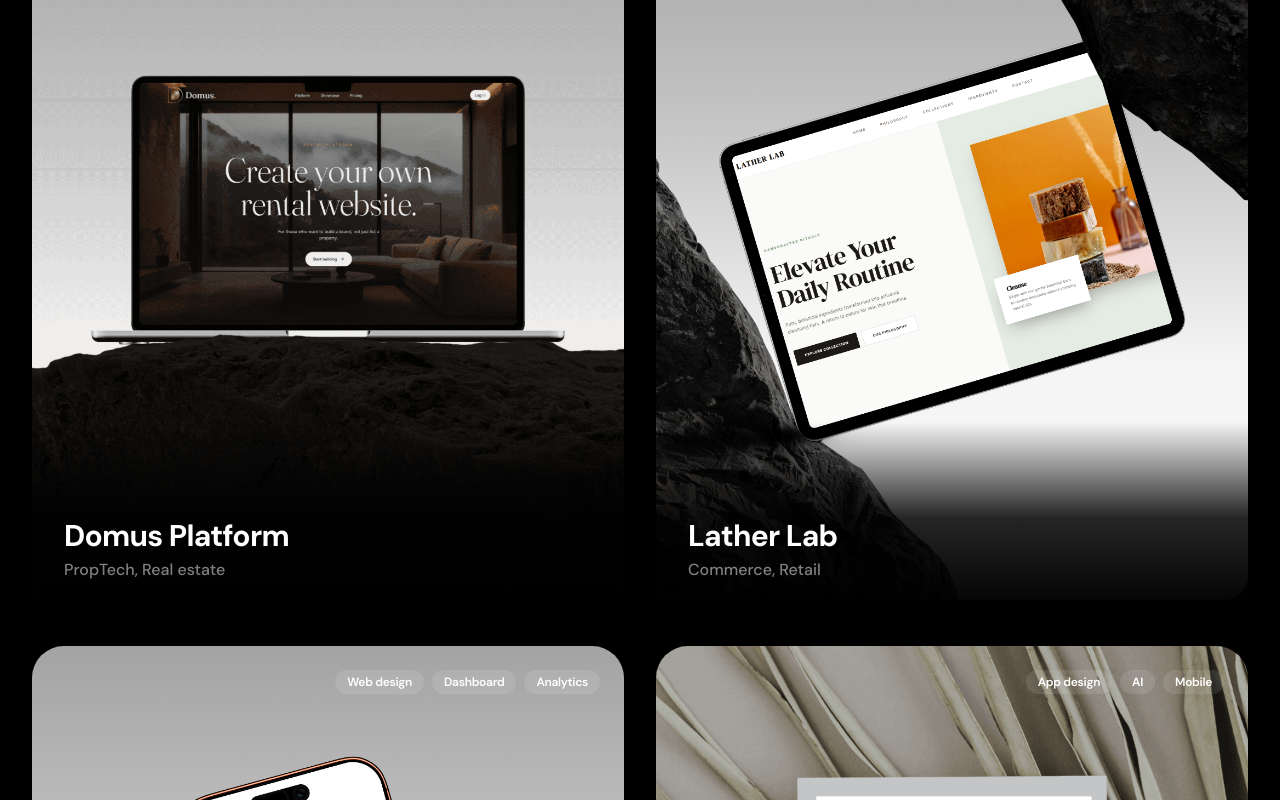
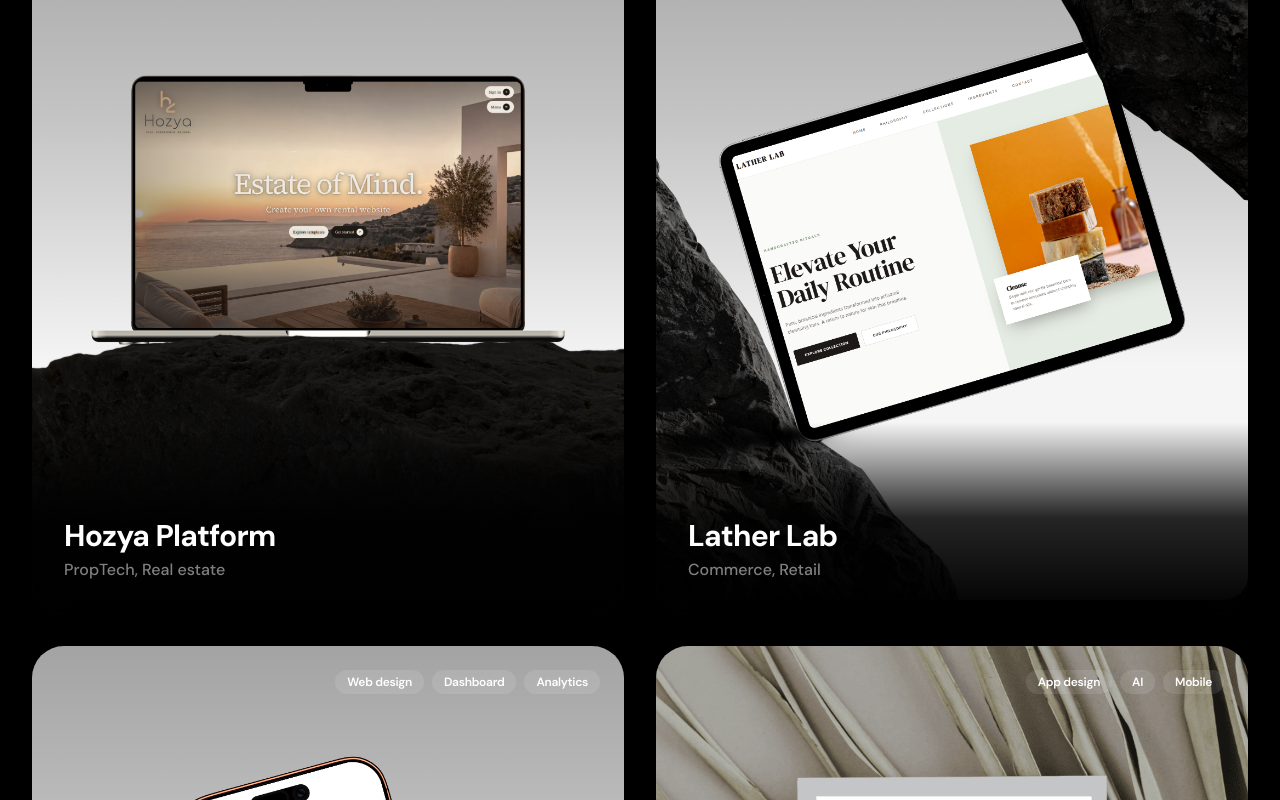
Before and after one commit to annazoi/Azioweb, a Next.js app: page / in a window 1280 px wide. Shown: the part 3617-4417 px from the top of the page. Built offline with nearby package versions, Linux system fonts and the light colour scheme; no server answers.

Commit message:
hozya project

```diff
--- a/src/app/sections/experience.tsx
+++ b/src/app/sections/experience.tsx
@@ -52,14 +52,14 @@
 		},
 		{
 			id: 'site-6',
-			name: 'Domus Platform',
-			photo: '/img/projects/domus.png',
-			photos: ["/img/projects/domus.png"],
-			description: t('experience.projects.domus.description'),
+			name: 'Hozya Platform',
+			photo: '/img/projects/hozya.png',
+			photos: ["/img/projects/hozya.png"],
+			description: t('experience.projects.hozya.description'),
 			url: 'https://hozya.com/',
-			tag: t('experience.projects.domus.tag'),
-			highlights: [t('experience.projects.domus.highlights.0'), t('experience.projects.domus.highlights.1')],
-			details: t('experience.projects.domus.details'),
+			tag: t('experience.projects.hozya.tag'),
+			highlights: [t('experience.projects.hozya.highlights.0'), t('experience.projects.hozya.highlights.1')],
+			details: t('experience.projects.hozya.details'),
 			showcaseTags: ['Web design', 'Platform', 'SaaS'],
 			categoryLine: 'PropTech, Real estate',
 		},
--- a/src/locales/en/common.json
+++ b/src/locales/en/common.json
@@ -322,11 +322,11 @@
 				],
 				"details": "Operations and marketing teams use Relay to monitor brand health, trigger alerts on sentiment shifts, and act on NLP-driven summaries instead of drowning in raw feeds."
 			},
-			"domus": {
+			"hozya": {
 				"description": "Property and workspace discovery platform with listings, search, and tools for modern teams.",
 				"tag": "SAAS",
 				"highlights": ["Fast search and filters", "Scalable listing architecture"],
-				"details": "Domus helps teams surface the right spaces and workflows with a focused, performance-minded web experience."
+				"details": "hozya helps teams surface the right spaces and workflows with a focused, performance-minded web experience."
 			},
 			"fishingTripsRhodes": {
 				"description": "Booking site for fishing trips and local boat cruises in Rhodes.",
@@ -676,7 +676,7 @@
 			"designing-for-trust": {
 				"title": "Designing interfaces people trust on first use",
 				"excerpt": "Clarity beats cleverness. The best product UIs make complex systems feel obvious without hiding what is happening.",
-				"image": "/img/projects/domus.png",
+				"image": "/img/projects/hozya.png",
 				"date": "2026-03-08",
 				"readMinutes": 6,
 				"category": "Design",
```
Also changed, not shown: public/img/projects/hozya.png (added).
